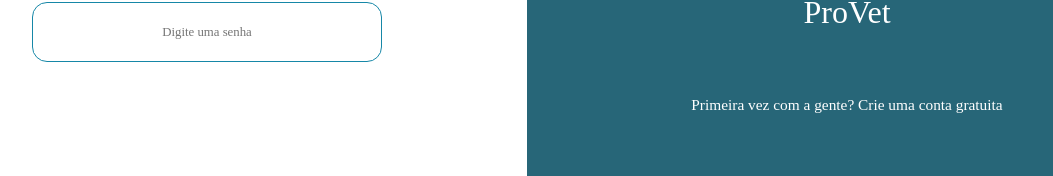
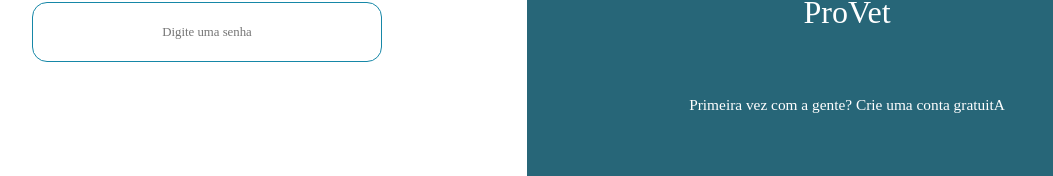
Before and after one commit to daltonfontes/Pro-Vet, a React (Create React App) app in the folder frontend/: page / in a window 1280 px wide. Shown: the part 436-612 px from the top of the page, without its empty margins (113-1166 px from the left). Built offline with nearby package versions, Linux system fonts and the light colour scheme; a web font is replaced by a local one.

Commit message:
Update Frontend

```diff
--- a/frontend/src/pages/Home/index.js
+++ b/frontend/src/pages/Home/index.js
@@ -29,7 +29,7 @@
       <FormSignUp>
         <Logo></Logo>
         <Title color="var(--white)" size="2.5rem">ProVet</Title>
-        <SubTitle>Primeira vez com a gente? Crie uma conta gratuita</SubTitle>
+        <SubTitle>Primeira vez com a gente? Crie uma conta gratuitA</SubTitle>
         <Btncreate type="button" as="a" href="/cadastro">Criar Conta</Btncreate>
       </FormSignUp>
     </Main>
```
Also changed, not shown: 2 other files (tests, documents, lock files or other folders).
